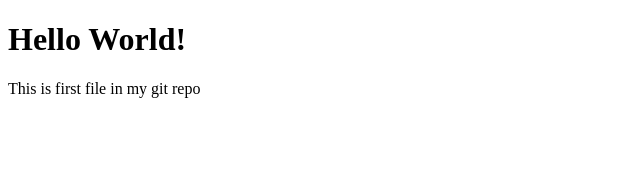
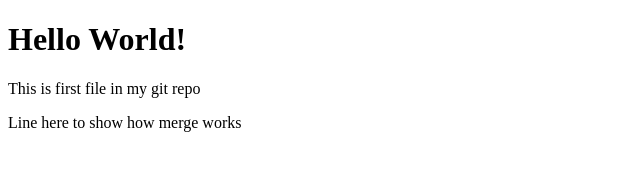
Before and after one commit to aravindkulali/hello-world, a plain HTML site: page index.html in a window 1280 px wide. Shown: the whole page, without its empty margins (0-640 px from the left). Drawn offline with Linux system fonts and the light colour scheme.

Commit message:
Updated index.html with bug fix 111

```diff
--- a/index.html
+++ b/index.html
@@ -6,5 +6,6 @@
 <body>
 <h1>Hello World!</h1>
 <p>This is first file in my git repo</p>
+<p>Line here to show how merge works</p>
 </body>
 </html>
```
